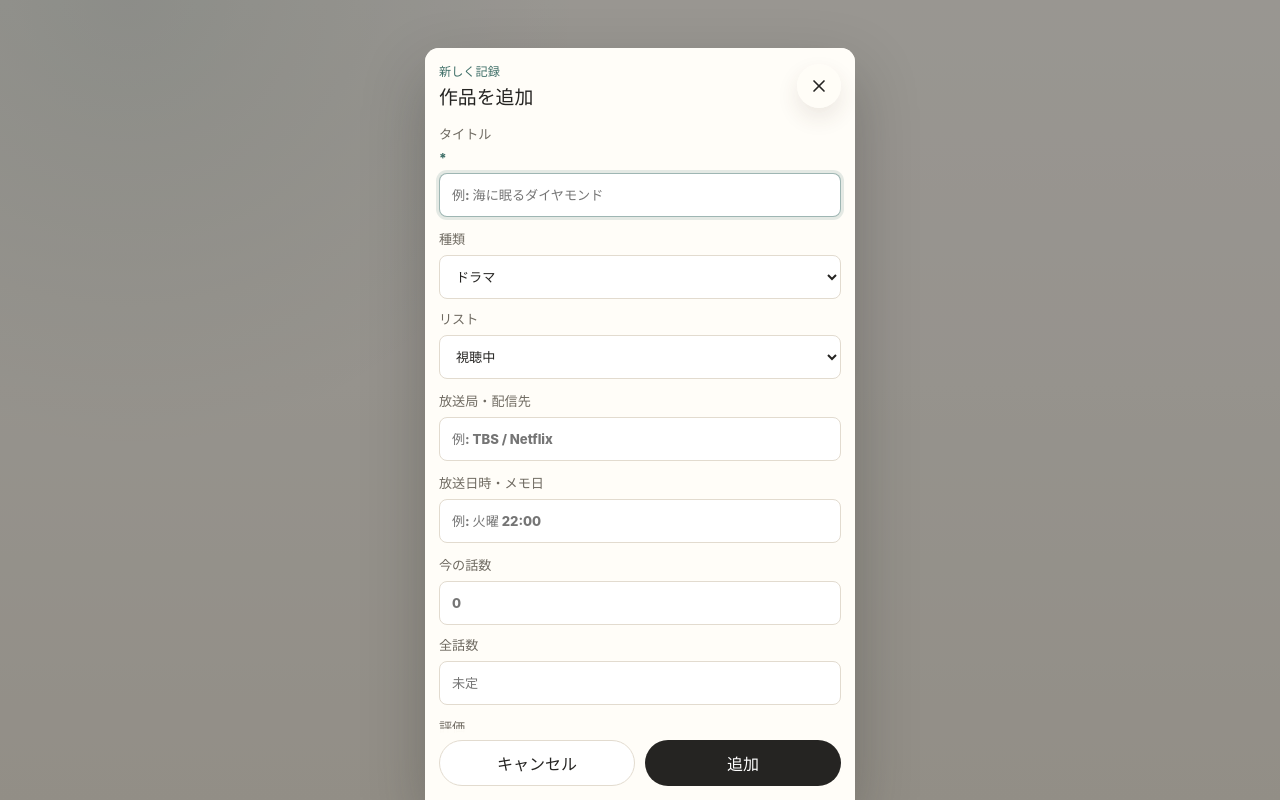
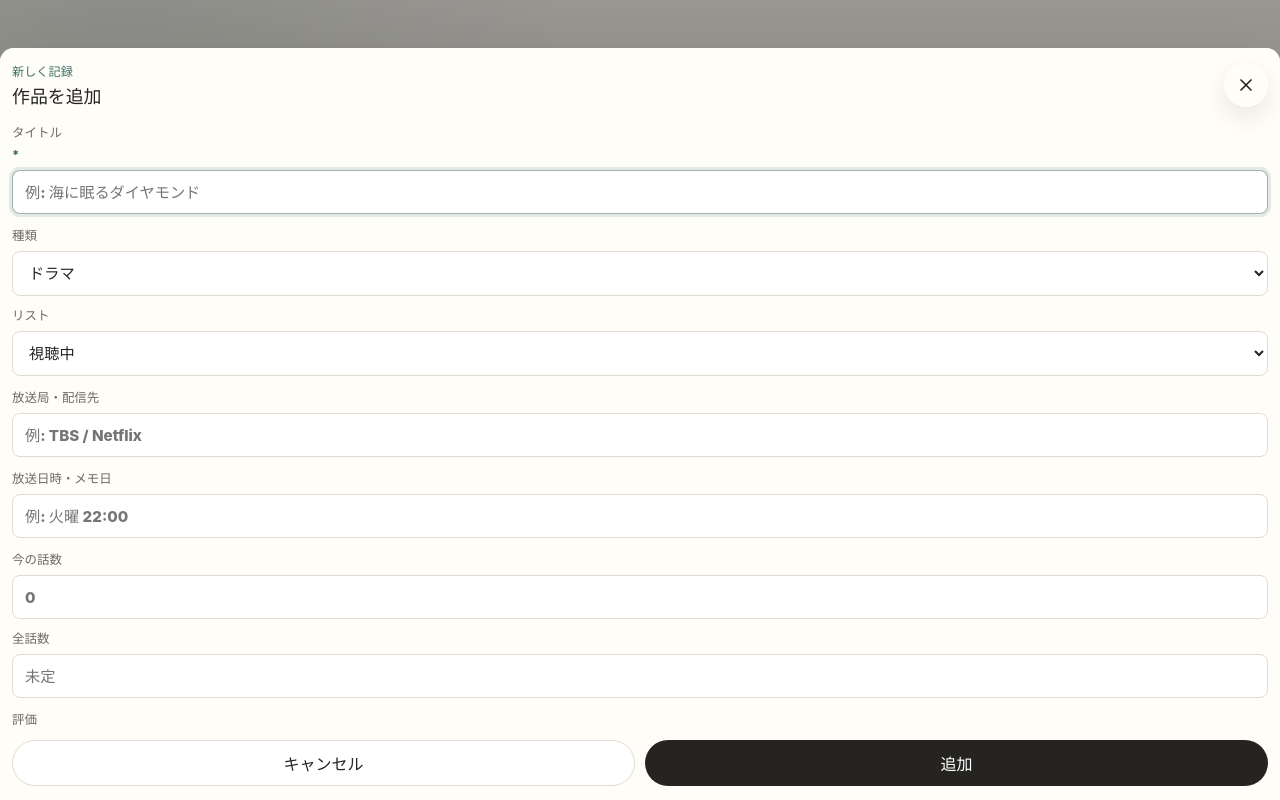
Before and after one commit to mcwgw408-oss/dorama-log, a React (Vite) app: page / in a window 1280 px wide. Both pictures are taken after a click on the button "追加". Built offline with nearby package versions, Linux system fonts and the light colour scheme.

Commit message:
Fix add sheet width in in-app browsers

```diff
--- a/src/styles.css
+++ b/src/styles.css
@@ -32,7 +32,6 @@ body,
 
 body {
   margin: 0;
-  min-width: 320px;
   min-height: 100vh;
   overflow-x: hidden;
   background:
@@ -526,16 +525,16 @@ h3 {
   inset: 0;
   z-index: 100;
   display: block;
-  width: 100vw;
-  max-width: 100vw;
+  width: 100%;
+  max-width: 100%;
   overflow-x: hidden;
-  padding: 8px;
+  padding: 0;
   background: rgba(37, 36, 34, 0.46);
 }
 
 .modal {
   width: min(100%, 430px);
-  max-width: 100vw;
+  max-width: 100%;
   max-height: min(94dvh, 760px);
   overflow-x: hidden;
   overflow-y: auto;
@@ -549,10 +548,11 @@ h3 {
   right: 0;
   bottom: 0;
   left: 0;
-  width: auto;
-  max-width: none;
+  width: 100%;
+  max-width: 100%;
   margin: 0;
   border-radius: 14px 14px 0 0;
+  transform: none;
 }
 
 .modal-header {
@@ -563,14 +563,14 @@ h3 {
   align-items: center;
   justify-content: space-between;
   gap: 12px;
-  padding: 14px 14px 9px;
+  padding: 14px 12px 9px;
   background: rgba(255, 253, 248, 0.94);
   backdrop-filter: blur(14px);
 }
 
 .modal-header h2 {
   margin-top: 2px;
-  font-size: 1.18rem;
+  font-size: 1.12rem;
 }
 
 .drama-form {
@@ -578,7 +578,7 @@ h3 {
   gap: 12px;
   width: 100%;
   max-width: 100%;
-  padding: 6px 14px calc(18px + env(safe-area-inset-bottom));
+  padding: 6px 12px calc(18px + env(safe-area-inset-bottom));
 }
 
 .drama-form label {
@@ -586,7 +586,7 @@ h3 {
   gap: 7px;
   min-width: 0;
   color: var(--ink-muted);
-  font-size: 0.82rem;
+  font-size: 0.78rem;
   font-weight: 800;
 }
 
@@ -602,6 +602,7 @@ h3 {
   background: #fff;
   color: #252422;
   outline: 0;
+  font-size: 0.95rem;
 }
 
 .drama-form textarea {
@@ -667,29 +668,29 @@ h3 {
   display: grid;
   grid-template-columns: minmax(0, 1fr) minmax(0, 1fr);
   gap: 10px;
-  margin: 2px -14px calc(-18px - env(safe-area-inset-bottom));
-  padding: 11px 14px calc(14px + env(safe-area-inset-bottom));
+  margin: 2px -12px calc(-18px - env(safe-area-inset-bottom));
+  padding: 11px 12px calc(14px + env(safe-area-inset-bottom));
   background: rgba(255, 253, 248, 0.96);
   backdrop-filter: blur(14px);
 }
 
 @media (max-width: 540px) {
   .modal-backdrop {
-    padding: 8px 0 0;
+    padding: 0;
   }
 
   .modal {
     width: 100%;
-    max-height: calc(100dvh - 8px);
+    max-height: 100dvh;
     border-radius: 14px 14px 0 0;
   }
 
   .modal-header {
-    padding-inline: 16px;
+    padding-inline: 12px;
   }
 
   .drama-form {
-    padding-inline: 16px;
+    padding-inline: 12px;
   }
 
   .form-row {
@@ -701,17 +702,8 @@ h3 {
   }
 
   .form-actions {
-    margin-inline: -16px;
-    padding-inline: 16px;
-  }
-}
-
-@media (min-width: 541px) {
-  .mobile-form-sheet {
-    right: auto;
-    left: 50%;
-    width: min(100%, 430px);
-    transform: translateX(-50%);
+    margin-inline: -12px;
+    padding-inline: 12px;
   }
 }
 
```
